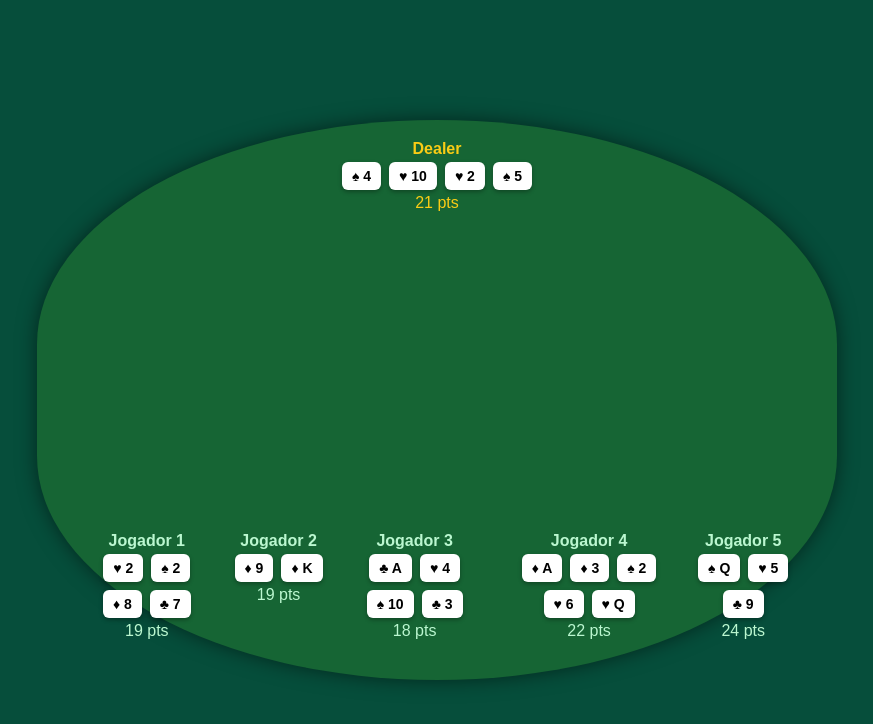
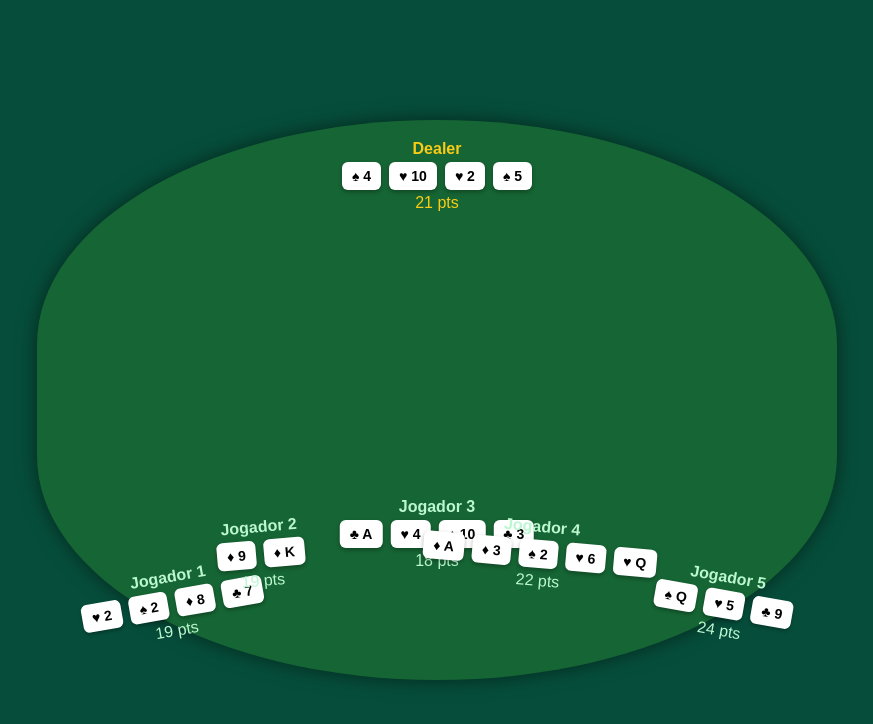
Before and after one commit to blinbingo/kombi, a Next.js app: page /blackjack in a window 1280 px wide. Shown: the top 724 px of the page, without its empty margins (203-1076 px from the left). Built offline with nearby package versions, Linux system fonts and the light colour scheme.

Commit message:
Update index.js

```diff
--- a/pages/blackjack/index.js
+++ b/pages/blackjack/index.js
@@ -88,6 +88,14 @@ export default function Blackjack() {
       </span>
     ));
 
+  const posicoes = [
+    { bottom: '40px', left: '5%', transform: 'rotate(-10deg)' },
+    { bottom: '90px', left: '22%', transform: 'rotate(-5deg)' },
+    { bottom: '110px', left: '50%', transform: 'translateX(-50%)' },
+    { bottom: '90px', right: '22%', transform: 'rotate(5deg)' },
+    { bottom: '40px', right: '5%', transform: 'rotate(10deg)' },
+  ];
+
   return (
     <div
       style={{
@@ -127,26 +135,15 @@ export default function Blackjack() {
           <div>{calcularValor(dealer)} pts</div>
         </div>
 
-        {/* Jogadores em linha curva */}
-        <div
-          style={{
-            position: 'absolute',
-            bottom: '40px',
-            left: '50%',
-            transform: 'translateX(-50%)',
-            display: 'flex',
-            justifyContent: 'space-between',
-            width: '90%',
-            gap: '12px',
-          }}
-        >
+        {/* Jogadores em posições ao redor da mesa */}
         {jogadores.map((mao, index) => (
           <div
             key={index}
             style={{
+              position: 'absolute',
+              ...posicoes[index],
+              color: '#bbf7d0',
               textAlign: 'center',
-                color: '#bbf7d0',
-                minWidth: '100px',
             }}
           >
             <div>
@@ -158,6 +155,5 @@ export default function Blackjack() {
         ))}
       </div>
     </div>
-    </div>
   );
 }
```
Lines whose indentation alone changed are shown as unchanged.
